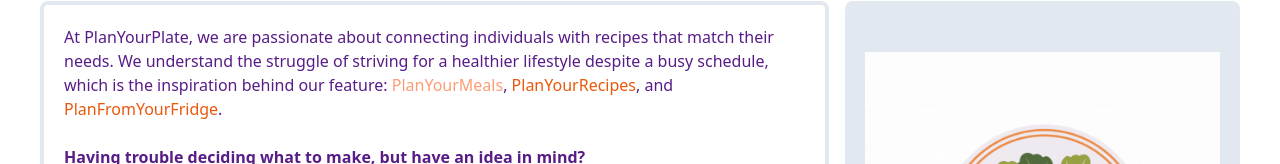
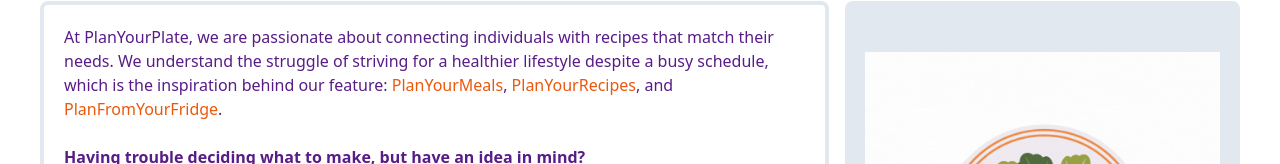
Before and after one commit to CMPT-276-FALL-2024/project-10-streams, a React (Create React App) app: page / in a window 1280 px wide. Shown: the part 305-469 px from the top of the page. Built offline with nearby package versions, Linux system fonts and the light colour scheme; no server answers.

Commit message:
fixed homepage text colour issue in AboutSection.js

```diff
--- a/src/components/AboutSection.js
+++ b/src/components/AboutSection.js
@@ -11,7 +11,7 @@
                 <p className="text-left text-purple-900 border-slate-200 border-4 rounded-lg p-5 w-2/3">
                     At PlanYourPlate, we are passionate about connecting individuals with recipes that match their needs.
                     We understand the struggle of striving for a healthier lifestyle despite a busy schedule, which is the inspiration behind our feature:
-                    <span className="text-customRed animate-bounce"> PlanYourMeals</span>, <span className="text-orange-600 animate-bounce"> PlanYourRecipes</span>,
+                    <span className="text-orange-600 animate-bounce"> PlanYourMeals</span>, <span className="text-orange-600 animate-bounce"> PlanYourRecipes</span>,
                     and<span className="text-orange-600 animate-bounce"> PlanFromYourFridge</span>.
                     <br/><br/>
                     <p class="font-bold">Having trouble deciding what to make, but have an idea in mind?</p>
```
